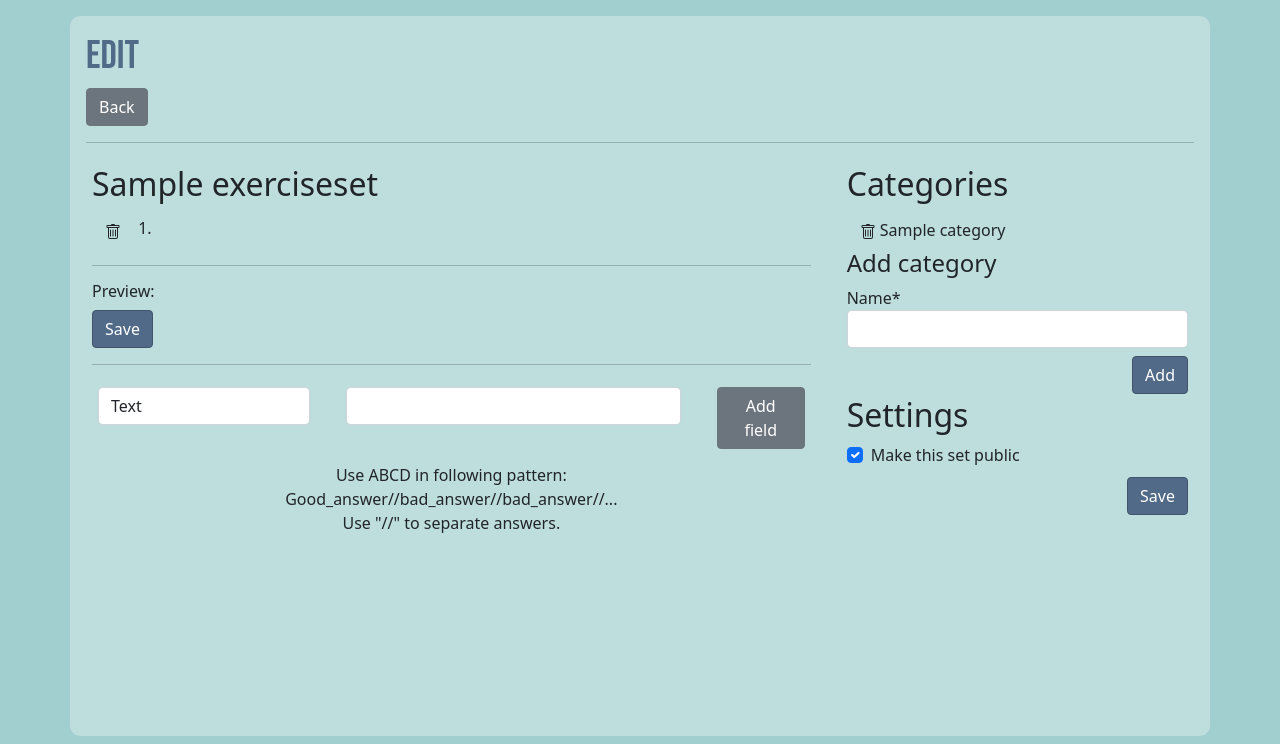
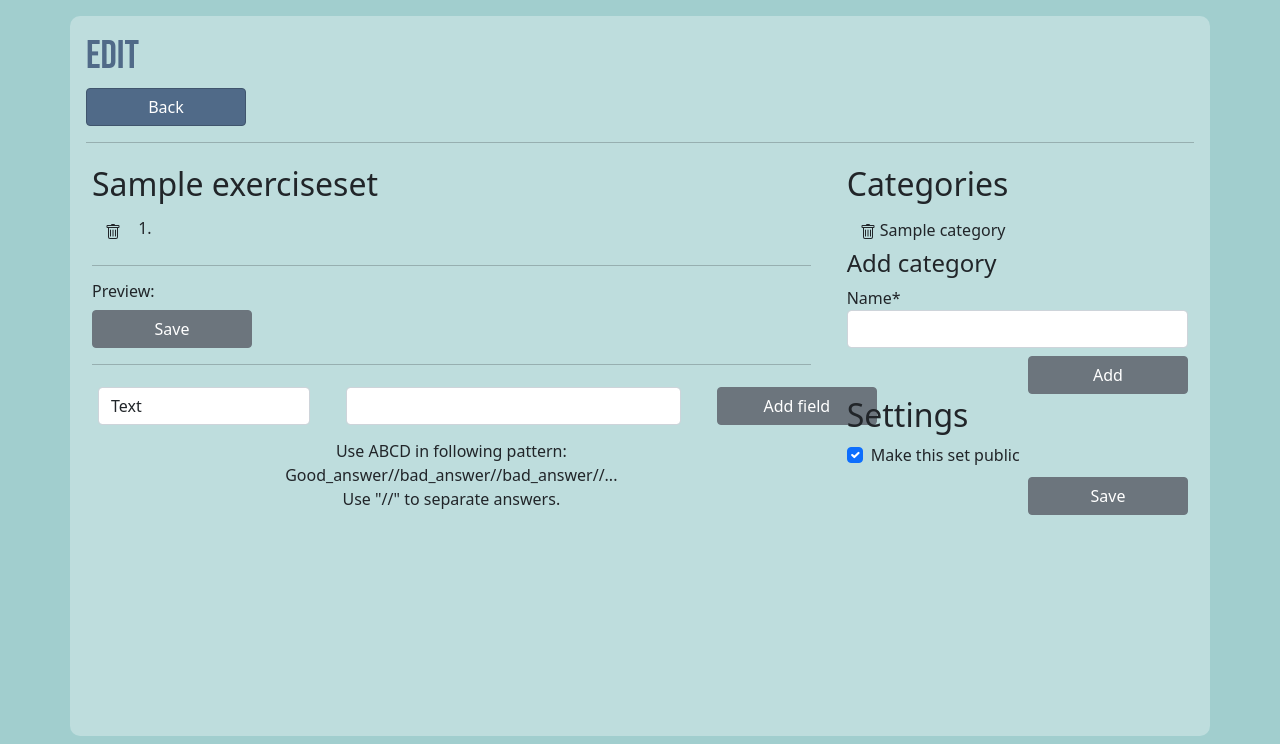
Before and after one commit to Korek-F/ExerApp, a Django app: page /exercise-set/1/edit/ in a window 1280 px wide. Shown: the part 56-800 px from the top of the page. Run offline with Django 4.2, Linux system fonts and the light colour scheme; a user stored in the database is signed in; tables that the repository leaves empty hold one stand-in row (values such as "Sample post"); some libraries are stand-ins or nearby versions.

Commit message:
V1.5 css

```diff
--- a/ExerApp/categories/templates/categories/partials/add_category_form.html
+++ b/ExerApp/categories/templates/categories/partials/add_category_form.html
@@ -22,6 +22,6 @@
     <form hx-post="{% url 'add_cat_to_set' exercise_set.id%}" hx-target="#add-category-form">
         {%csrf_token%}
         {{form|crispy}}
-        <input type="submit" value="Add" class="btn btn-primary mt-2 float-end"/>
+        <input type="submit" value="Add" class="btn btn-secondary mt-2 float-end"/>
     </form>
 </div>
--- a/ExerApp/excercises/templates/excercises/base.html
+++ b/ExerApp/excercises/templates/excercises/base.html
@@ -41,6 +41,9 @@
               <li class="nav-item">
                 <a class="nav-link" href="{% url 'login' %}">Login</a>
               </li>
+              <li class="nav-item">
+                <a class="nav-link" href="{% url 'signup' %}">Sign up</a>
+              </li>
             {%endif%}
           </ul>
         </div>
--- a/ExerApp/excercises/templates/excercises/excercise_set_edit.html
+++ b/ExerApp/excercises/templates/excercises/excercise_set_edit.html
@@ -3,7 +3,7 @@
 
 <div class="page-header">
 <h1>Edit</h1>
-<a class="btn btn-secondary" href="{% url 'excercise_set_learn_view' exercise_set.id %}">Back</a>
+<a class="btn btn-primary" href="{% url 'excercise_set_learn_view' exercise_set.id %}">Back</a>
 </div>
 
 <hr/>
@@ -54,7 +54,7 @@
 
             </div>
 
-            <button id="save_exercise_btn" class="btn btn-primary" >Save</button>
+            <button id="save_exercise_btn" class="btn btn-secondary" >Save</button>
         </form>
             <hr />
 
--- a/ExerApp/excercises/templates/excercises/partials/change_set_status.html
+++ b/ExerApp/excercises/templates/excercises/partials/change_set_status.html
@@ -6,6 +6,6 @@
     hx-target="#set_settings_box">
         {%csrf_token%}
         {{form2|crispy}}
-        <input type="submit" value="Save" class="btn btn-primary mt-2 float-end"/>
+        <input type="submit" value="Save" class="btn btn-secondary mt-2 float-end"/>
     </form>
 </div>
--- a/ExerApp/static/exercises.css
+++ b/ExerApp/static/exercises.css
@@ -28,6 +28,11 @@ h1 {
 .btn-primary {
     background-color: #506A88 !important;
     border-color: #40556d !important;
+    min-width: 10rem;
+}
+
+.btn-secondary {
+    min-width: 10rem !important;
 }
 
 .container {
```
Also changed, not shown: ExerApp/excercises/templates/excercises/excercise_set_learn.html (+11 -7 lines).
